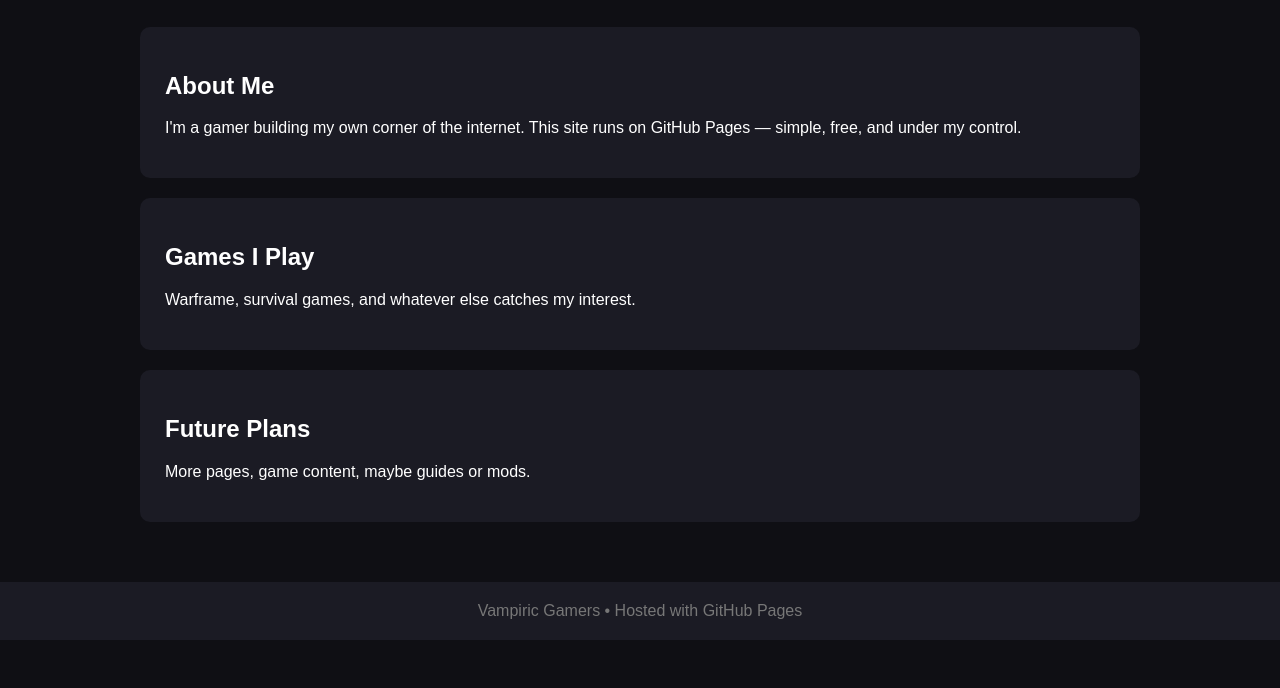
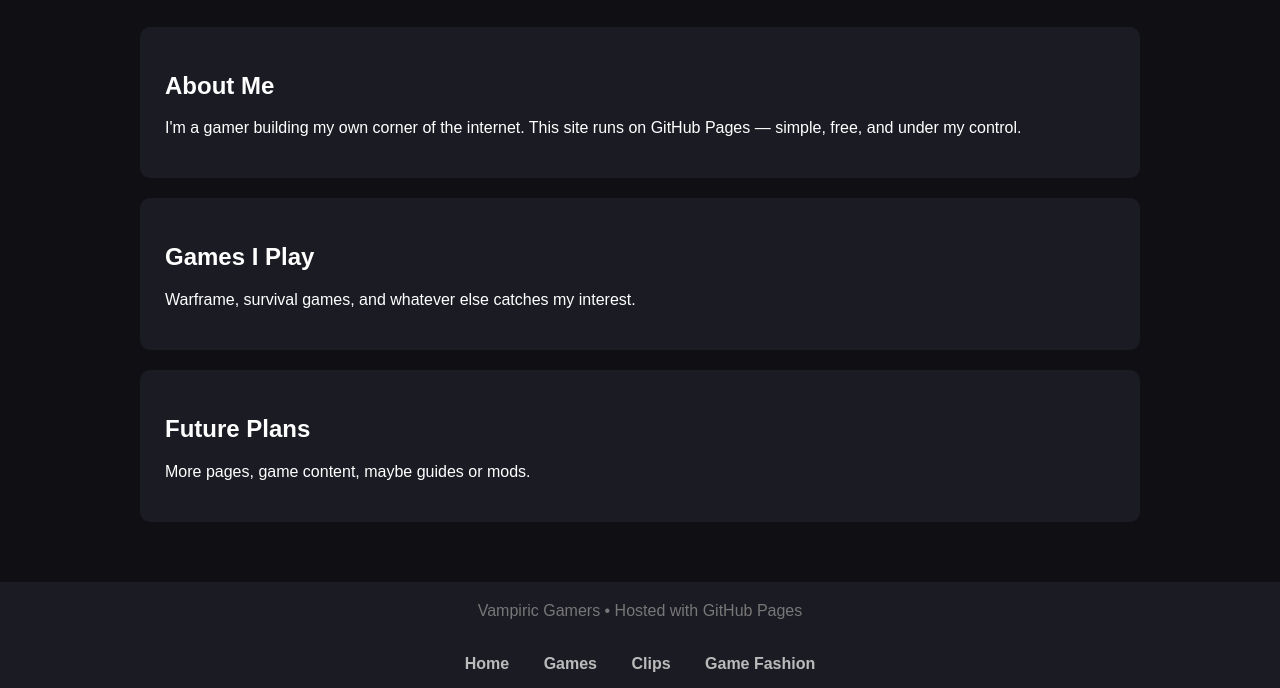
Before and after one commit to ulomio/VampiricGamers, a plain HTML site: page index.html in a window 1280 px wide. Shown: the part 479-1167 px from the top of the page. Before the commit the page ends 1119 px from the top, so only its background shows below. Drawn offline with Linux system fonts and the light colour scheme.

Commit message:
Update index.html

```diff
--- a/index.html
+++ b/index.html
@@ -128,3 +128,10 @@
 
 </body>
 </html>
+
+<nav>
+<a href="index.html">Home</a>
+<a href="games.html">Games</a>
+<a href="clips.html">Clips</a>
+<a href="fashion.html">Game Fashion</a>
+</nav>
```
